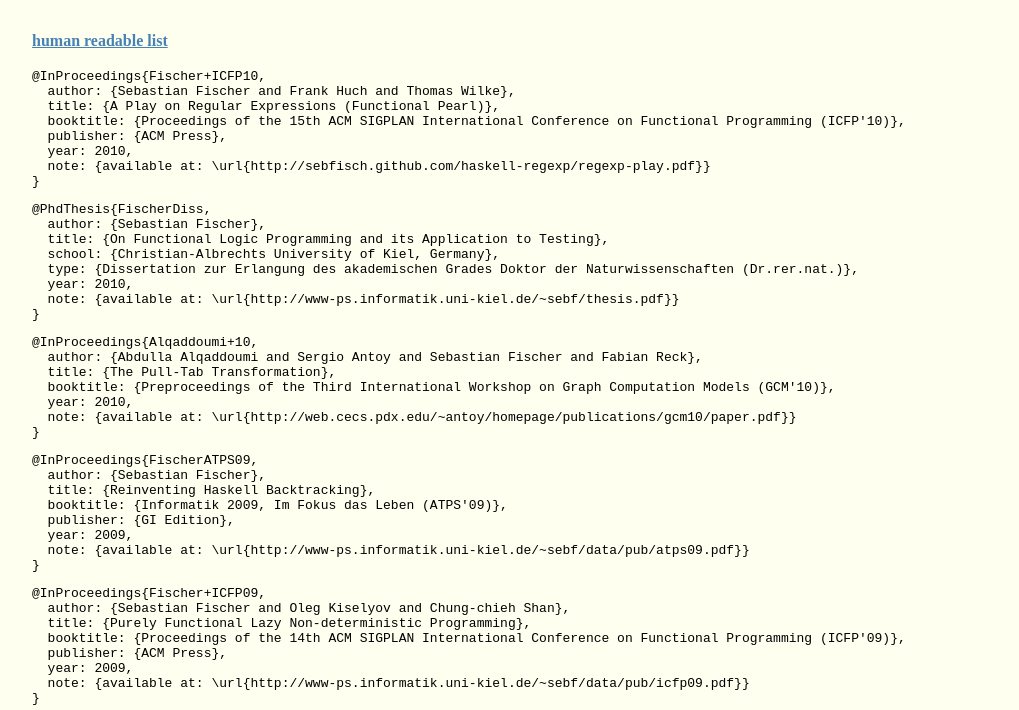
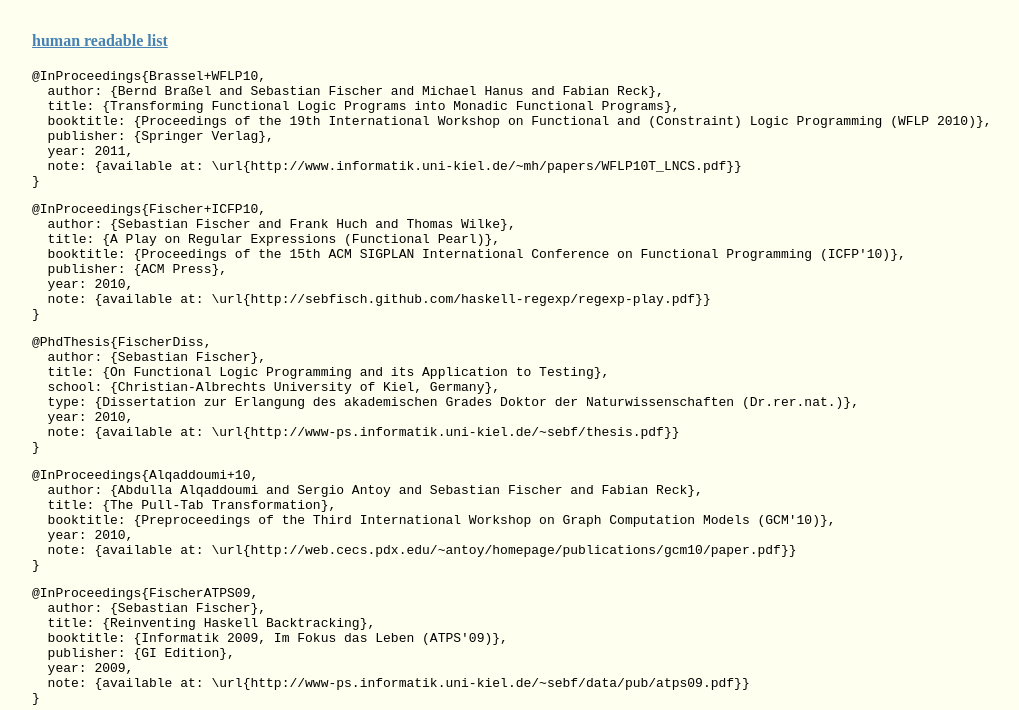
Before and after one commit to sebfisch/sebfisch.github.com, a plain HTML site: page research/bibtex.html in a window 1280 px wide. Shown: the part 90-800 px from the top of the page, without its empty margins (40-1059 px from the left). Drawn offline with Linux system fonts and the light colour scheme.

Commit message:
added wflp10 publication

```diff
--- a/research/bibtex.html
+++ b/research/bibtex.html
@@ -14,6 +14,18 @@
 ><a href="index.html#publications"
   >human readable list</a
   ></p
+><a name="Brassel+WFLP10"></a><pre
+><code
+  >@InProceedings{Brassel+WFLP10,
+  author: {Bernd Braßel and Sebastian Fischer and Michael Hanus and Fabian Reck},
+  title: {Transforming Functional Logic Programs into Monadic Functional Programs},
+  booktitle: {Proceedings of the 19th International Workshop on Functional and (Constraint) Logic Programming (WFLP 2010)},
+  publisher: {Springer Verlag},
+  year: 2011,
+  note: {available at: \url{http://www.informatik.uni-kiel.de/~mh/papers/WFLP10T_LNCS.pdf}}
+}
+</code
+  ></pre
 ><a name="Fischer+ICFP10"></a><pre
 ><code
   >@InProceedings{Fischer+ICFP10,
```
Also changed, not shown: research/index.html (+6 -0 lines), 1 other file.
